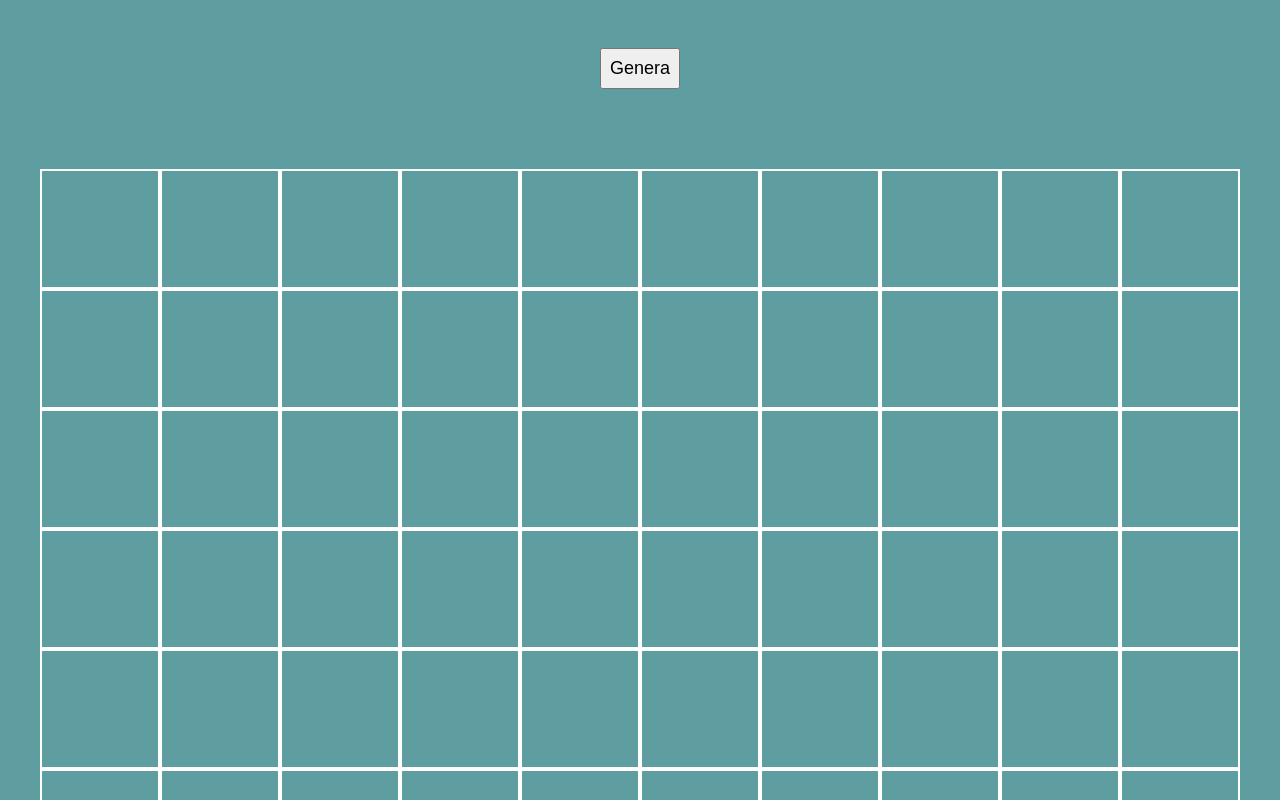
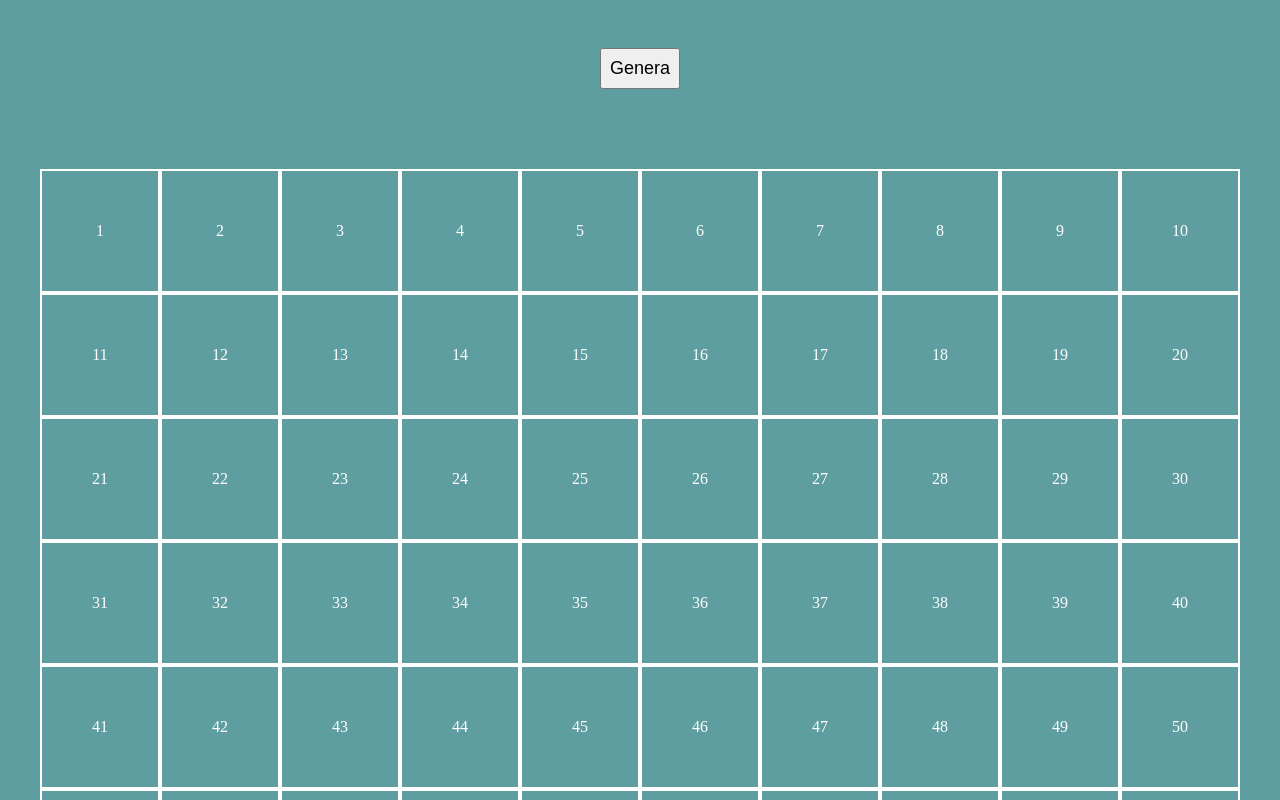
Before and after one commit to snerva/js-campominato-grid, a plain HTML site: page index.html in a window 1280 px wide. Both pictures are taken after a click on the button "Genera". Shown: the top 800 px of the page. Drawn offline with Linux system fonts and the light colour scheme.

Commit message:
cells with progressive numbers

```diff
--- a/assets/css/style.css
+++ b/assets/css/style.css
@@ -26,4 +26,6 @@ button{
     width: calc(100% / 10);
     aspect-ratio: 1/1;
     border: 2px solid white;
+    color: white;
+    line-height: 120px;
 }
--- a/assets/js/main.js
+++ b/assets/js/main.js
@@ -5,22 +5,30 @@
 */
 
 //creare un bottone in dom, costante e ascolto
-//creare dentro bottone griglia 10x10 con container in dom e costante
+//creare dentro bottone, griglia 10x10 con container in dom e costante
+//assegnare a ogni cella un numero progressivo
 
 const buttonEl = document.querySelector('button');
 const containerEl = document.querySelector('.container');
 
 
 buttonEl.addEventListener('click', function(){
-    const cellEl = '<div class="cell"></div>';
+
 
     let cellsNumber = 100;
 
-    gridGenerator(cellsNumber, cellEl, containerEl);
-    function gridGenerator(cellsNumber, cellEl, containerEl){
-        for (let i=0; i < cellsNumber; i++){
-            containerEl.innerHTML += cellEl;
-        }
+    // gridGenerator(cellsNumber, cellEl, containerEl);
+    // function gridGenerator(cellsNumber, cellEl, containerEl){
+    //     for (let i=0; i < cellsNumber; i++){
+    //         containerEl.innerHTML += cellEl;
+    //     }
+    // }
+    for (let i=0; i < cellsNumber; i++){
+        const numb = i + 1;
+        console.log(numb);
+        const cellMarkup = `<div class="cell">${numb}</div>`;
+        containerEl.innerHTML += cellMarkup;
+        console.log(cellMarkup);
+
     }
-
 })
```
